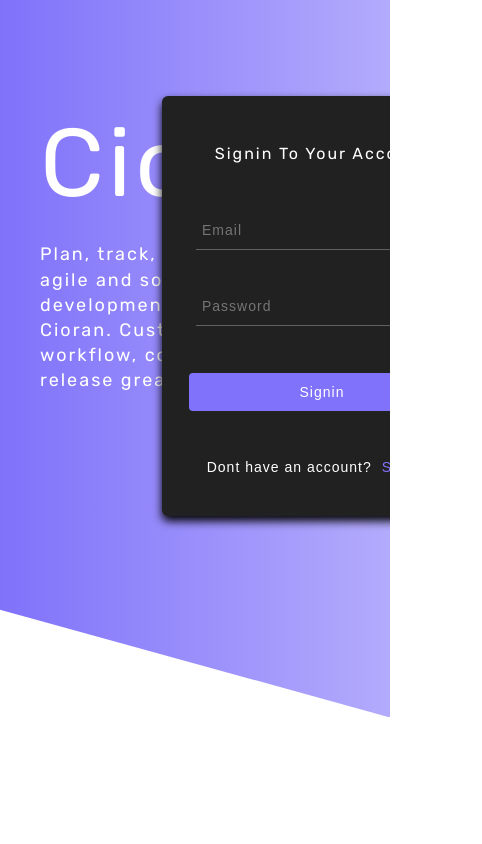
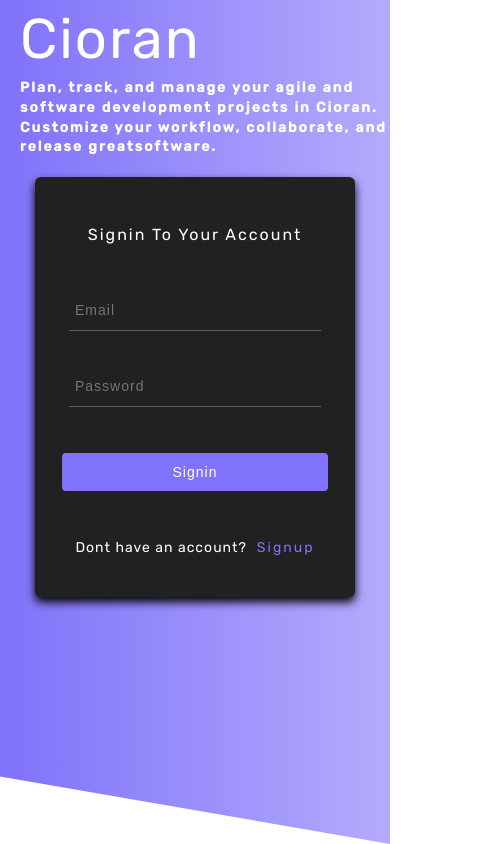
Before and after one commit to gmarcusmartinez/Cioran-Client, a React (Create React App) app: page / in a window 390 px wide. Shown: the whole page, 482 px wide, since content can reach past the window. Built offline with nearby package versions, Linux system fonts and the light colour scheme.

Commit message:
created Media Query Manager for a mobile first design and apply styles to Landing Page

```diff
--- a/src/components/Landing/AuthCard/styles.scss
+++ b/src/components/Landing/AuthCard/styles.scss
@@ -18,7 +18,6 @@
 .set-form-display {
   justify-self: center;
   font-size: 1.4rem;
-  font-family: Arial, Helvetica, sans-serif;
   font-weight: 300;
   letter-spacing: var(--letter-spacing-sm);
   align-self: center;
@@ -27,7 +26,6 @@
     color: var(--color-primary);
     font-size: 1.4rem;
     letter-spacing: var(--letter-spacing-md);
-
     margin-left: var(--margin-sm);
 
     &:hover {
@@ -39,7 +37,7 @@
 
 @keyframes slideInFromRight {
   0% {
-    transform: translateX(25%);
+    transform: translateX(75%);
   }
   100% {
     transform: translateX(0);
--- a/src/pages/Landing/index.tsx
+++ b/src/pages/Landing/index.tsx
@@ -1,18 +1,21 @@
 import AuthCard from "components/Landing/AuthCard";
 import React from "react";
+
+const headerText = "Cioran";
+const slogan =
+  "Plan, track, and manage your agile and software development projects in Cioran. Customize your workflow, collaborate, and release greatsoftware.";
 
 const Landing = () => {
   return (
     <div className="landing-screen">
       <div className="hero">
-        <div className="hero__header"></div>
+        <div className="hero__header">
+          <h1 className="header-logo">{headerText}</h1>
+          <h1 className="header-slogan">{slogan}</h1>
+        </div>
         <div className="hero__display">
-          <div className="hero__logo">Cioran</div>
-          <p className="hero__slogan">
-            Plan, track, and manage your agile and software development projects
-            in Cioran. Customize your workflow, collaborate, and release great
-            software.
-          </p>
+          <div className="hero__logo">{headerText}</div>
+          <p className="hero__slogan">{slogan}</p>
         </div>
         <div className="hero__auth">
           <AuthCard />
--- a/src/pages/Landing/styles.scss
+++ b/src/pages/Landing/styles.scss
@@ -1,4 +1,6 @@
-$hero-clip-path: polygon(0 0, 100% 0, 100% 100%, 0 85%);
+$hero-clip-path-desktop: polygon(0 0, 100% 0, 100% 100%, 0 85%);
+$hero-clip-path: polygon(0 0, 100% 0, 100% 100%, 0 92%);
+
 $hero-bg: linear-gradient(
   to right,
   var(--color-primary),
@@ -9,45 +11,91 @@ $hero-bg: linear-gradient(
   height: 100%;
   color: var(--color-white);
 }
+
+.header-logo {
+  display: inline;
+  font-size: 5.6rem;
+  font-weight: 300;
+  font-family: "Rubik", sans-serif;
+  letter-spacing: var(--letter-spacing-md);
+  margin-left: 2rem;
+}
+.header-slogan {
+  margin-left: 2rem;
+  font-size: 1.4rem;
+  letter-spacing: var(--letter-spacing-md);
+}
+
 .hero {
   background-image: $hero-bg;
   clip-path: $hero-clip-path;
-  height: 85%;
+  height: 100%;
 
-  display: grid;
-  grid-template-rows: 12% 88%;
-  grid-template-columns: 60% 40%;
-  grid-gap: 1rem;
-  grid-template-areas:
-    "header header"
-    "display auth";
+  display: flex;
+  flex-direction: column;
 
   &__header {
     grid-area: header;
+    width: 100%;
   }
   &__display {
     grid-area: display;
 
-    display: grid;
-    grid-template-rows: 20% auto;
+    display: none;
+    grid-template-rows: 15% auto;
     grid-gap: 2rem;
     margin-left: 4rem;
   }
   &__auth {
     grid-area: auth;
 
+    align-items: center;
     display: flex;
     flex-direction: column;
-    align-items: center;
+    margin-top: var(--margin-md);
   }
   &__logo {
+    display: none;
     font-size: 9.6rem;
     font-weight: 400;
     letter-spacing: var(--letter-spacing-lg);
     font-family: "Rubik", sans-serif;
   }
   &__slogan {
+    display: none;
     font-size: 1.8rem;
     letter-spacing: var(--letter-spacing-md);
   }
+  @include respond(tablet) {
+    .header-slogan {
+      font-size: 1.8rem;
+    }
+  }
+
+  @include respond(desktop) {
+    clip-path: $hero-clip-path-desktop;
+    display: grid;
+    grid-template-rows: 8% 92%;
+    grid-template-columns: 60% 40%;
+    grid-gap: 1rem;
+    grid-template-areas:
+      "header header"
+      "display auth";
+
+    &__logo {
+      display: block;
+    }
+    &__display {
+      display: grid;
+    }
+    &__slogan {
+      display: block;
+    }
+    .header-logo {
+      display: none;
+    }
+    .header-slogan {
+      display: none;
+    }
+  }
 }
--- a/src/styles/abstracts/_mixins.scss
+++ b/src/styles/abstracts/_mixins.scss
@@ -1,3 +1,22 @@
+/*
+ Media Query Manager
+320 - 500px     Mobile - Normal Styling
+481 - 768px     Tablet
+769 - 1024px    Laptop
+*/
+@mixin respond($breakpoint) {
+  @if $breakpoint == tablet {
+    @media (min-width: 32em) {
+      @content;
+    }
+  }
+  @if $breakpoint == desktop {
+    @media (min-width: 49em) {
+      @content;
+    }
+  }
+}
+
 @mixin btn {
   border: none;
   border-radius: 0.4rem;
```
